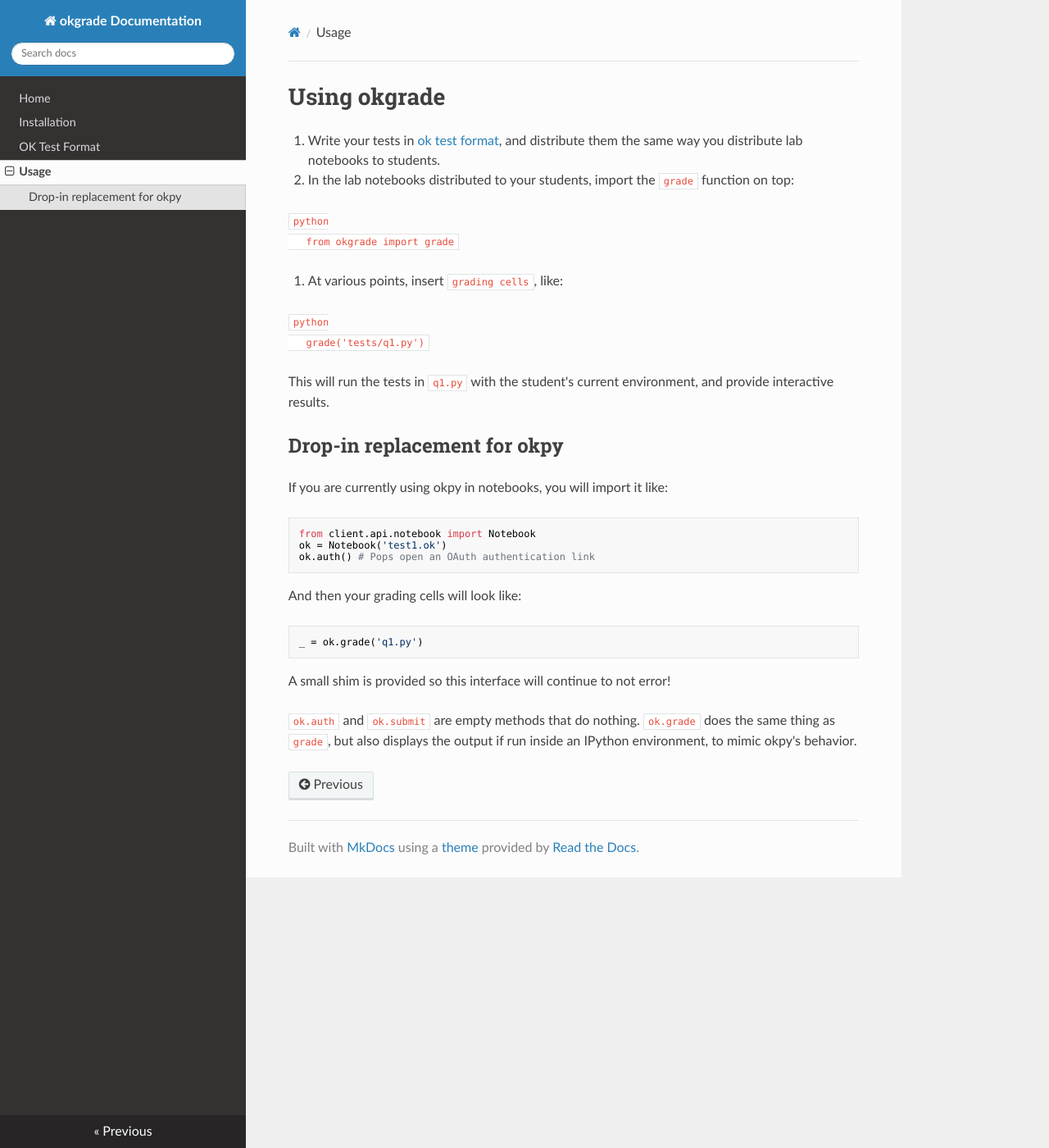
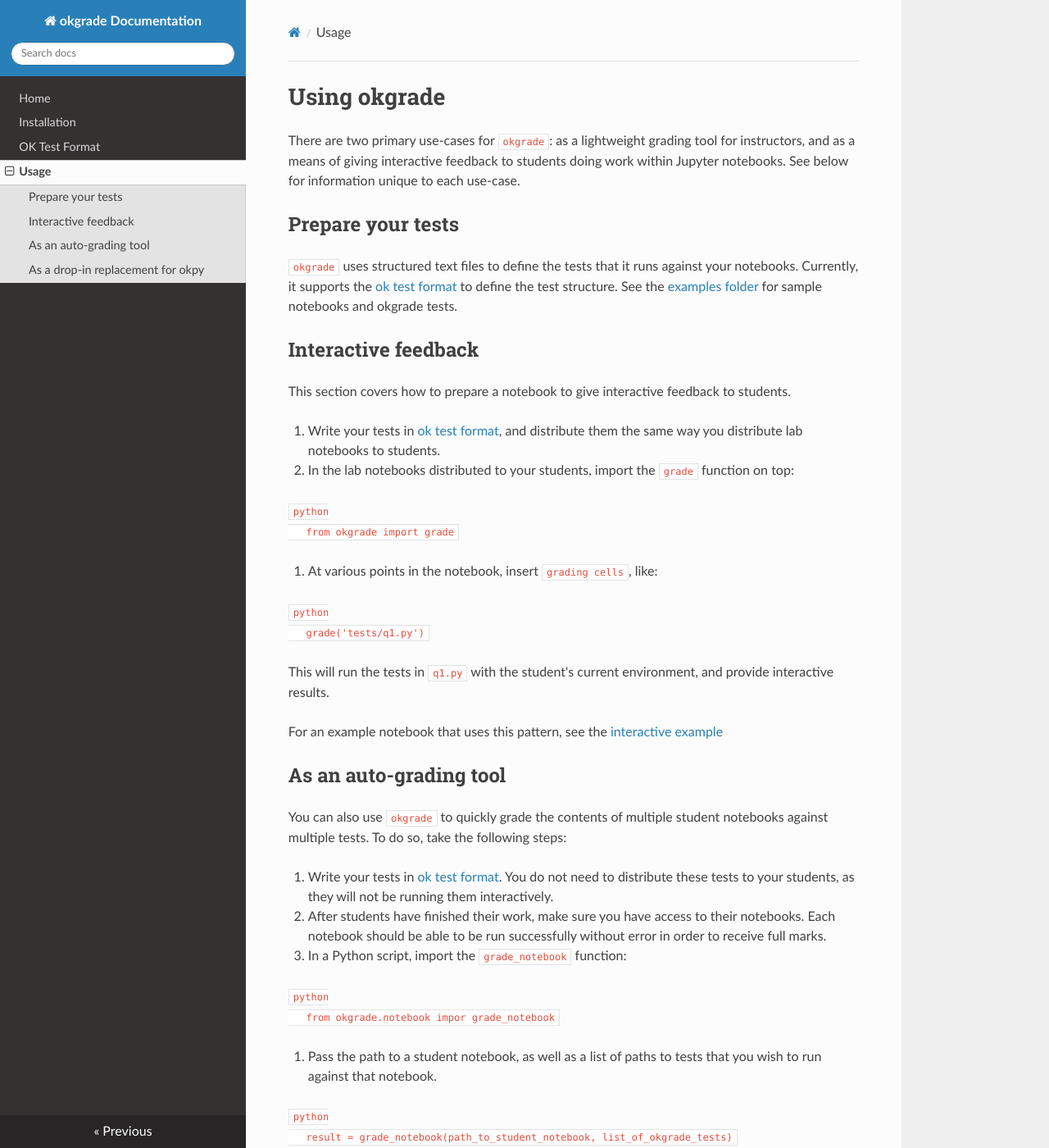
Before and after one commit to data-8/Gofer-Grader, an MkDocs documentation site: the page built from docs/using.md, in a window 1280 px wide and 1400 px high. Shown: the whole window at 82% size. Built offline with MkDocs 1.6.1, drawn with Linux system fonts in a browser that asks for light colours; nearby versions of some CDN libraries; old or Windows-style settings are respelled for this version of MkDocs; some of the changed text lies outside the part shown.

Commit message:
updating docs with examples

````diff
--- a/docs/using.md
+++ b/docs/using.md
@@ -1,8 +1,30 @@
 # Using okgrade
+
+There are two primary use-cases for `okgrade`: as a lightweight
+grading tool for instructors, and as a means of giving interactive
+feedback to students doing work within Jupyter notebooks. See below
+for information unique to each use-case.
+
+
+## Prepare your tests
+
+`okgrade` uses structured text files to define the tests that
+it runs against your notebooks. Currently, it supports the
+[ok test format](ok-test-format.html) to define the test
+structure. See the [examples folder](https://github.com/grading/okgrade/examples)
+for sample notebooks and okgrade tests.
+
+
+## Interactive feedback
+
+This section covers how to prepare a notebook to give interactive
+feedback to students.
+
 
 1. Write your tests in [ok test format](ok-test-format.html),
    and distribute them the same way you distribute lab notebooks
    to students.
+
 2. In the lab notebooks distributed to your students, import
    the `grade` function on top:
 
@@ -10,7 +32,7 @@
    from okgrade import grade
    ```
 
-3. At various points, insert `grading cells`, like:
+3. At various points in the notebook, insert `grading cells`, like:
 
    ```python
    grade('tests/q1.py')
@@ -19,10 +41,51 @@
    This will run the tests in `q1.py` with the student's
    current environment, and provide interactive results.
 
-## Drop-in replacement for okpy
+For an example notebook that uses this pattern, see
+the [interactive example](https://github.com/grading/okgrade/examples/interactive_feedback.ipynb)
 
-If you are currently using okpy in notebooks, you will
-import it like:
+## As an auto-grading tool
+
+You can also use `okgrade` to quickly grade the contents of multiple
+student notebooks against multiple tests. To do so, take the
+following steps:
+
+1. Write your tests in [ok test format](ok-test-format.html). You
+   do not need to distribute these tests to your students, as they
+   will not be running them interactively.
+
+2. After students have finished their work, make sure you have
+   access to their notebooks. Each notebook should be able to be run
+   successfully without error in order to receive full marks.
+
+3. In a Python script, import the `grade_notebook` function:
+
+   ```python
+   from okgrade.notebook impor grade_notebook
+   ```
+
+4. Pass the path to a student notebook, as well as a list of paths to tests
+   that you wish to run against that notebook.
+
+   ```python
+   result = grade_notebook(path_to_student_notebook, list_of_okgrade_tests)
+   ```
+
+5. Repeat for all students. `result` is an object that contains the fraction
+   of correctly-passed tests for each notebook.
+
+Remember, the tests are run *after all notebook cells have been executed*.
+
+For an example notebook that uses this pattern, see
+the [autograding example](https://github.com/grading/okgrade/examples/grade_notebooks.ipynb)
+
+## As a drop-in replacement for okpy
+
+`okpy` is a full-stack course management and grading tool currently being used
+at UC Berkeley. It is possible to use `okgrade` to grade `okpy`-compliant notebooks.
+
+If you are currently using okpy in notebooks, import the `okgrade`-compliant
+functions like so:
 
 ```python
 from client.api.notebook import Notebook
````
Also changed, not shown: README.md (+5 -0 lines), docs/index.md (+14 -2 lines), 10 other files.
